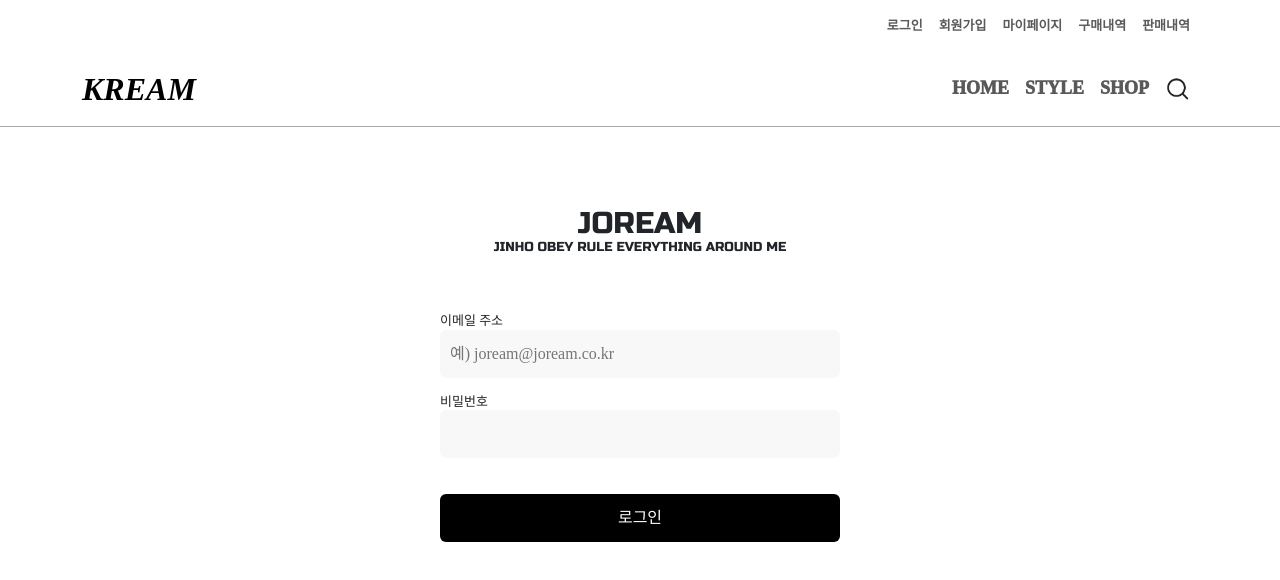
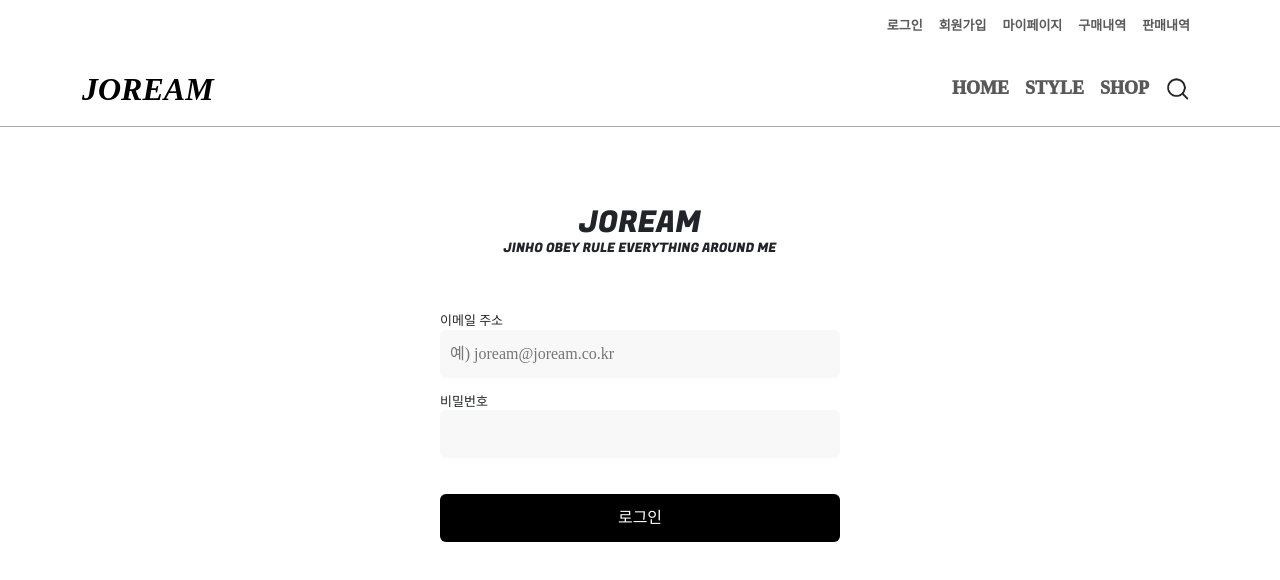
Before and after one commit to encore-full-stack-5/Spring_Boot_JJOREAM, a React (Vite) app in the folder joream/: page /Login in a window 1280 px wide. Shown: the top 580 px of the page. Built offline with nearby package versions, Linux system fonts and the light colour scheme; a web font is replaced by a local one.

Commit message:
feat:update route login, signin from button

```diff
--- a/joream/index.html
+++ b/joream/index.html
@@ -4,7 +4,7 @@
     <meta charset="UTF-8" />
     <link rel="icon" type="image/svg+xml" href="/vite.svg" />
     <meta name="viewport" content="width=device-width, initial-scale=1.0" />
-    <title>Vite + React</title>
+    <title>JOREAM | 한정판 거래의 FLEX</title>
   </head>
   <body>
     <div id="root"></div>
--- a/joream/src/App.css
+++ b/joream/src/App.css
@@ -1,3 +1,4 @@
+@import url("https://fonts.googleapis.com/css2?family=Fugaz+One&display=swap");
 
 @font-face {
   font-family: "Pretendard-Regular";
@@ -6,8 +7,6 @@
   font-weight: 400;
   font-style: normal;
 }
-
-@import url("https://fonts.googleapis.com/css2?family=Nanum+Pen+Script&family=Russo+One&display=swap");
 
 #root {
   max-width: 100vw;
@@ -82,12 +81,12 @@
 
 .name h1 {
   margin-bottom: 0px;
-  font-family: "Russo One", sans-serif;
+  font-family: "Fugaz One", sans-serif;
 }
 
 .name h4 {
   margin-top: 0px;
-  font-family: "Russo One", sans-serif;
+  font-family: "Fugaz One", sans-serif;
 }
 
 .idpass {
--- a/joream/src/Login.css
+++ b/joream/src/Login.css
@@ -1,4 +1,4 @@
-@import url("https://fonts.googleapis.com/css2?family=Nanum+Pen+Script&family=Russo+One&display=swap");
+@import url("https://fonts.googleapis.com/css2?family=Fugaz+One&display=swap");
 /* Login css파일 */
 .containers {
   text-align: center;
@@ -8,7 +8,7 @@
 
 .name {
   margin-bottom: 0px;
-  font-family: "Russo One", sans-serif;
+  font-family: "Fugaz One", sans-serif;
 }
 
 .idpass {
--- a/joream/src/Signin.css
+++ b/joream/src/Signin.css
@@ -1,4 +1,4 @@
-@import url("https://fonts.googleapis.com/css2?family=Nanum+Pen+Script&family=Russo+One&display=swap");
+@import url("https://fonts.googleapis.com/css2?family=Fugaz+One&display=swap");
 /* Login css파일 */
 .containers {
   text-align: center;
@@ -8,7 +8,7 @@
 
 .name {
   margin-bottom: 0px;
-  font-family: "Russo One", sans-serif;
+  font-family: "Fugaz One", sans-serif;
   font-size: x-large;
   font-weight: bolder;
 }
--- a/joream/src/components/Navbar.jsx
+++ b/joream/src/components/Navbar.jsx
@@ -33,8 +33,8 @@
       >
         <Container>
           <Nav className="top-navbar">
-            <Nav.Link href="#home">로그인</Nav.Link>
-            <Nav.Link href="#features">회원가입</Nav.Link>
+            <Nav.Link href="/Login">로그인</Nav.Link>
+            <Nav.Link href="/Signin">회원가입</Nav.Link>
             <Nav.Link href="/mypage">마이페이지</Nav.Link>
             <Nav.Link href="/buylist">구매내역</Nav.Link>
             <Nav.Link href="/selllist">판매내역</Nav.Link>
@@ -68,7 +68,7 @@
               fontStyle: "italic",
             }}
           >
-            KREAM
+            JOREAM
           </Navbar.Brand>
           <Nav>
             <Nav.Link href="/">HOME</Nav.Link>
```
